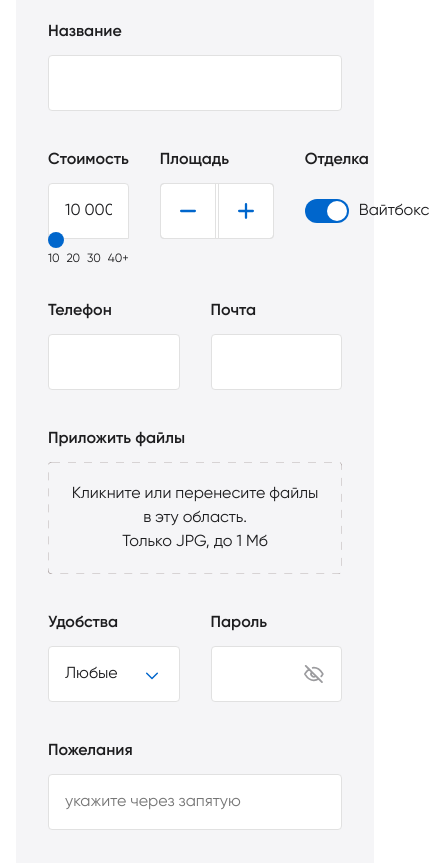
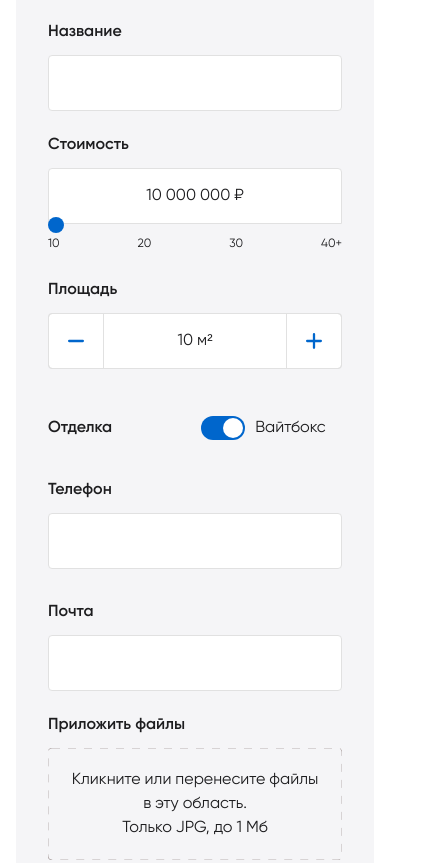
Before and after one commit to viseko/design-lab-test, a website built with webpack: page public/index.html in a window 390 px wide. Shown: the part 1400-2263 px from the top of the page, 429 px wide, since content can reach past the window. Built offline with nearby package versions, Linux system fonts and the light colour scheme.

Commit message:
Added adaptive form layout

```diff
--- a/src/scss/blocks/form.scss
+++ b/src/scss/blocks/form.scss
@@ -2,11 +2,6 @@
   padding: 79px 137px 96px 97px;
   border-radius: 20px;
   background-color: $cl-silver-alt;
-
-  @include mobile {
-    padding: 41px 32px;
-    border-radius: 0;
-  }
 }
 
 .form__title {
@@ -15,12 +10,6 @@
   font-weight: 700;
   font-size: 36px;
   line-height: 40px;
-
-  @include mobile {
-    margin-bottom: 38px;
-    font-size: 32px;
-    text-align: center;
-  }
 }
 
 .form__row {
@@ -54,3 +43,46 @@
   font-size: 16px;
   line-height: 24px;
 }
+
+@media (max-width: 1024px) {
+  .form {
+    padding: 41px 20px;
+  }
+}
+
+@media (max-width: 742px) {
+  .form__row {
+    flex-direction: column;
+  }
+
+  .form__col {
+    max-width: unset;
+  }
+
+  .form__col--shrink {
+    display: flex;
+    align-items: center;
+
+    .form__label {
+      margin-right: 89px;
+      margin-bottom: 0;
+    }
+  }
+}
+
+@include mobile {
+  .form {
+    padding: 41px 32px;
+    border-radius: 0;
+  }
+
+  .form__row {
+    margin-bottom: 22px;
+  }
+
+  .form__title {
+    margin-bottom: 38px;
+    font-size: 32px;
+    text-align: center;
+  }
+}
```
